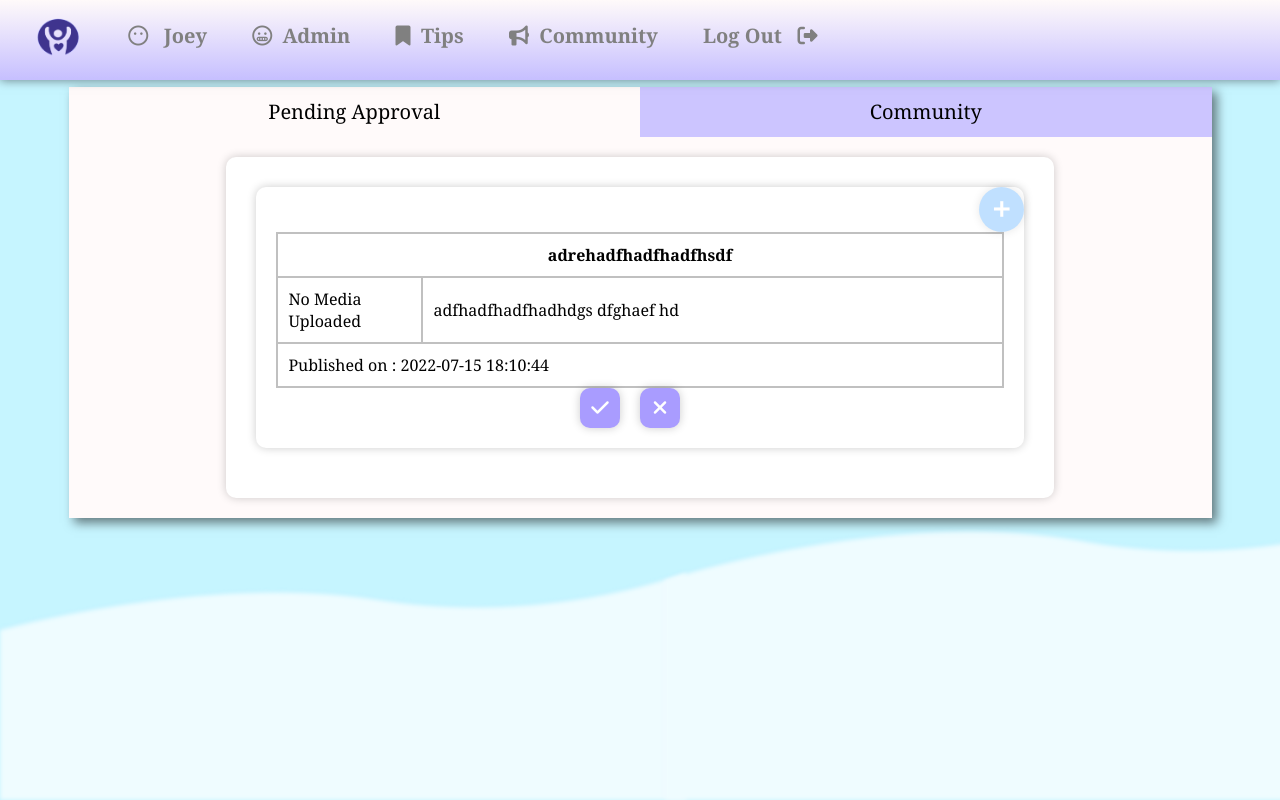
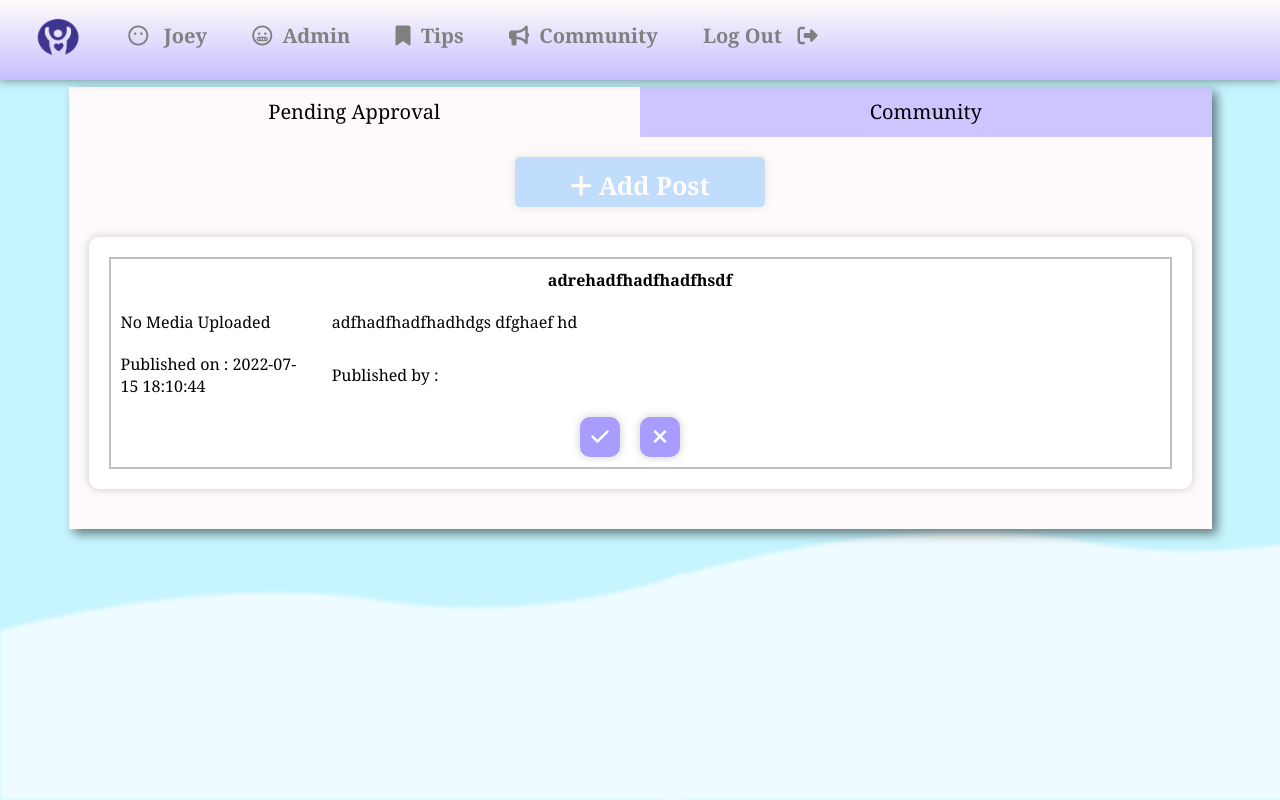
Before and after one commit to DamienTan01/Wellness-App, a PHP site: page /TweenWeb/Community.php in a window 1280 px wide. Run offline with PHP 8.4, Linux system fonts and the light colour scheme; a user stored in the database is signed in; data comes from the database, SQL or seed files in the repository; some libraries are stand-ins or nearby versions.

Commit message:
Update Community
Co-Authored-By: Teriyaki <103395356+PauThing@users.noreply.github.com>

```diff
--- a/WebPHPCode/Community.php
+++ b/WebPHPCode/Community.php
@@ -50,6 +50,7 @@
 				padding:20px;
 				padding-top: 70px;
 				box-shadow: 5px 5px 10px rgba(0,0,0,0.5);
+				text-align:center;
 			}
 
 			h1
@@ -135,7 +136,7 @@
 				width:100%;
 			}
 
-			.submit
+			.submit, .cancel
 			{
 				background-color: white;
 				color: black;
@@ -155,9 +156,30 @@
 				transition:0.3s;
 			}
 
+			.cancel:hover
+			{
+				background-color:red;
+				color: white;
+				transition:0.3s;
+			}
+
+			#overlay
+			{
+				position: absolute;
+				top: 50%;
+				left: 50%;
+				width:60%;
+				transform:translate(-50%, -50%);
+				border: 2px solid black;
+				box-shadow:5px 5px 10px rgba(0,0,0,0.2);
+				display: none;
+
+				z-index: 1000;
+			}
+
 			table, th, td
 			{
-				border:solid 2px silver;
+				border:none;
 				border-collapse:collapse;
 				padding:10px;
 			}
@@ -235,13 +257,11 @@
 				text-decoration: none;
 				padding:10px;
 				border:none;
-				border-radius:50%;
+				width:250px;
+				height:50px;
+				border-radius:5px;
 				opacity:50%;
 				box-shadow:0 0 10px rgba(0,0,0,0.2);
-			}
-
-			.material-icons
-			{
 				font-size:25px;
 				font-weight:bold;
 			}
@@ -272,9 +292,9 @@
 				</span>
 
 				<div id = "Show" class = "tabcontent">
-					<div class = "wrap">
-						<button class = 'add_btn' style = "float:right;" onclick = "on()"><i class = 'material-icons'>add</i></button>
+						<button class = 'add_btn' style = "text-align:center;" onclick = "on()"><i class = 'fas fa-plus'></i> Add Post </button>
 
+						<br><br>
 
 					<?php
 						$result = mysqli_query($connected,"select * FROM community WHERE com_status = 'Pending' order by com_published");
@@ -305,21 +325,21 @@
 							echo "</tr>";
 
 							echo "<tr>";
-								echo "<td class = 'tb_publish' colspan = 2> Published on : " .$row['com_published']. "</td>";
+								echo "<td class = 'tb_publish'> Published on : " .$row['com_published']. "</td>";
+								echo "<td> Published by : " .$row['user_id']. "</td>";
+							echo "</tr>";
+
+							echo "<tr>";
+								echo "<td colspan = 2><center><button class = 'edit_btn' id = 'com_app'><a href = 'com_approve.php?id=".$row['com_id']."' onClick=\"javascript:return confirm('Are you sure you want to approve this?');\"><i class = 'fas fa-check'></i></a></button>";
+								echo "<button class = 'edit_btn'><a href = 'com_delete.php?id=".$row['com_id']."' onClick=\"javascript:return confirm('Are you sure you want to delete this?');\"><i class = 'fas fa-times'></i></a></button></center></td>";
 							echo "</tr>";
 
 						echo "</table>";
-
-
-						echo "<center><button class = 'edit_btn' id = 'com_app'><a href = 'com_approve.php?id=".$row['com_id']."' onClick=\"javascript:return confirm('Are you sure you want to approve this?');\"><i class = 'fas fa-check'></i></a></button>";
-						echo "<button class = 'edit_btn'><a href = 'com_delete.php?id=".$row['com_id']."' onClick=\"javascript:return confirm('Are you sure you want to delete this?');\"><i class = 'fas fa-times'></i></a></button></center>";
-							echo "</li></ul>";
 					?>
 						</div>
 					<?php
 						}
 					?>
-					</div>
 				</div>
 
 				<div id = "Insert" class = "tabcontent">
@@ -357,6 +377,25 @@
 					?>
 				</div>
 
+
+				<!-- Overlay Add Community Post -->
+				<div id = "overlay" class = "overlay">
+				<div class = "wrap" style = "text-align:center; width:100%;">
+					<form method = "post" action = "com_insert.php">
+						<h2>Create Community</h2>
+
+						<hr style = "border-bottom:2px solid grey;">
+
+
+
+						<br><br>
+
+						<input type = "submit" class = "submit">
+						<button type = "reset" class = "cancel" onclick = "off()">Cancel</button>
+					</form>
+				</div>
+				</div>
+
 				<script>
 					function openPage(pageName,elmnt,color)
 					{
@@ -385,6 +424,16 @@
 					{
 						document.getElementById("Tip_content").style.background=color
 					}
+
+					function on()
+					{
+						document.getElementById("overlay").style.display = "block";
+					}
+
+					function off()
+					{
+						document.getElementById("overlay").style.display = "none";
+					}
 				</script>
 			</div>
 		</div>
--- a/WebPHPCode/Tips.php
+++ b/WebPHPCode/Tips.php
@@ -77,7 +77,7 @@
 				margin-left:auto;
 				margin-right:auto;
 				margin-bottom:20px;
-				background: white;
+				background-image: linear-gradient(35deg, #E8E9FF, snow);
 				height:auto;
 				padding:20px;
 				box-shadow:0 0 10px rgba(0,0,0,0.2);
--- a/WebPHPCode/header.php
+++ b/WebPHPCode/header.php
@@ -19,9 +19,9 @@
         <meta name = "viewport" content = "width = device-width, initial-scale = 1.0">
         <meta http-equiv = "X-UA-Compatible" content = "ie = edge">
 
-
 		<link rel = "shortcut icon" type = "image/png" href = "icon/Logo.png">
 		<link rel = "icon" href = "icon/Logo.png">
+
 		<link rel = "stylesheet" href = "https://www.w3schools.com/w3css/4/w3.css">
 		<link rel = "stylesheet" href = "https://fonts.googleapis.com/icon?family=Material+Icons">
 		<script src="https://kit.fontawesome.com/a076d05399.js" crossorigin="anonymous"></script>
@@ -84,7 +84,7 @@
 				padding:13px;
 				box-shadow: 0 0 10px rgba(0,0,0,0.5);
 
-				z-index:999;
+				z-index:900;
 			}
 
 			.navbar a
```
